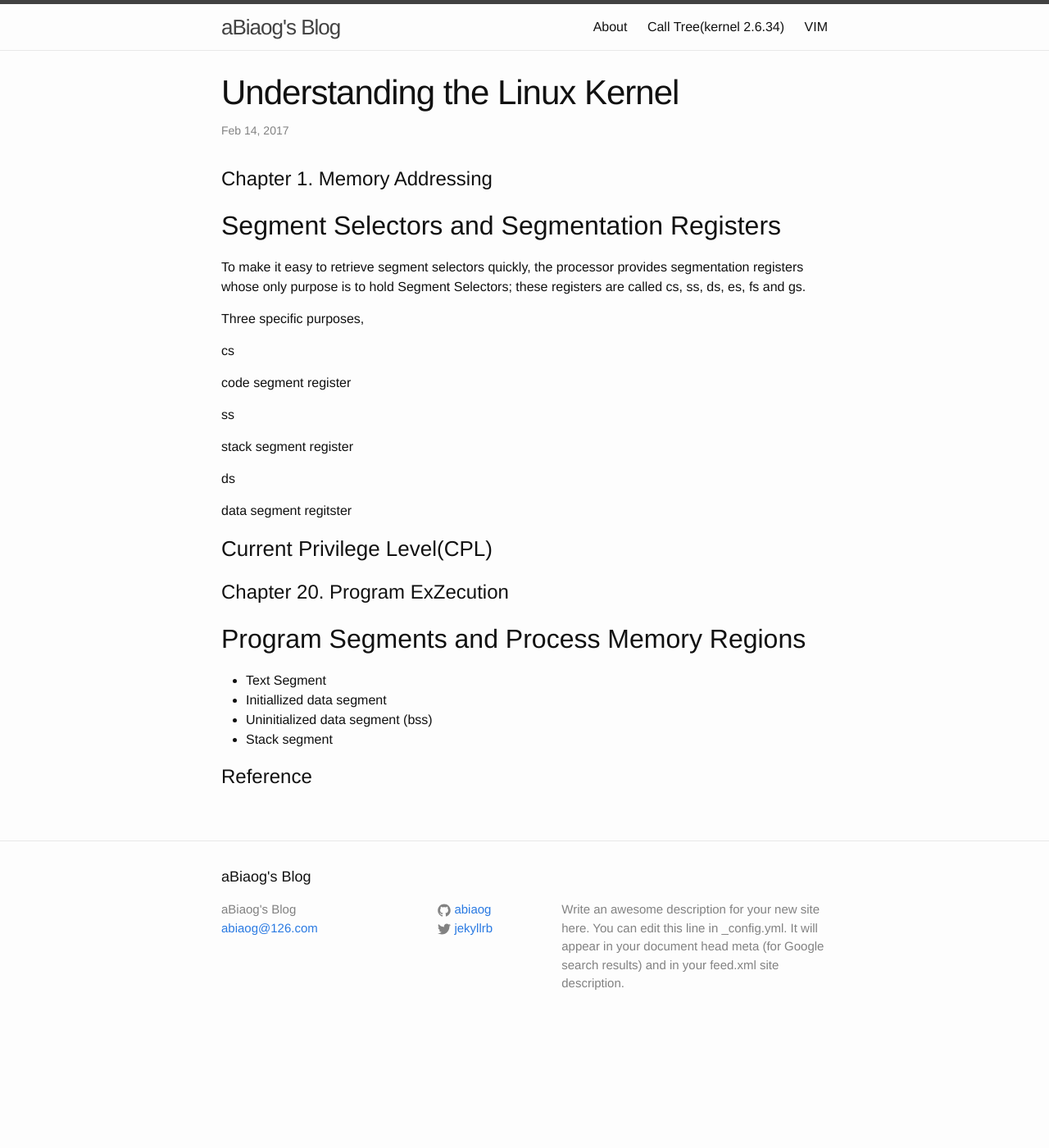
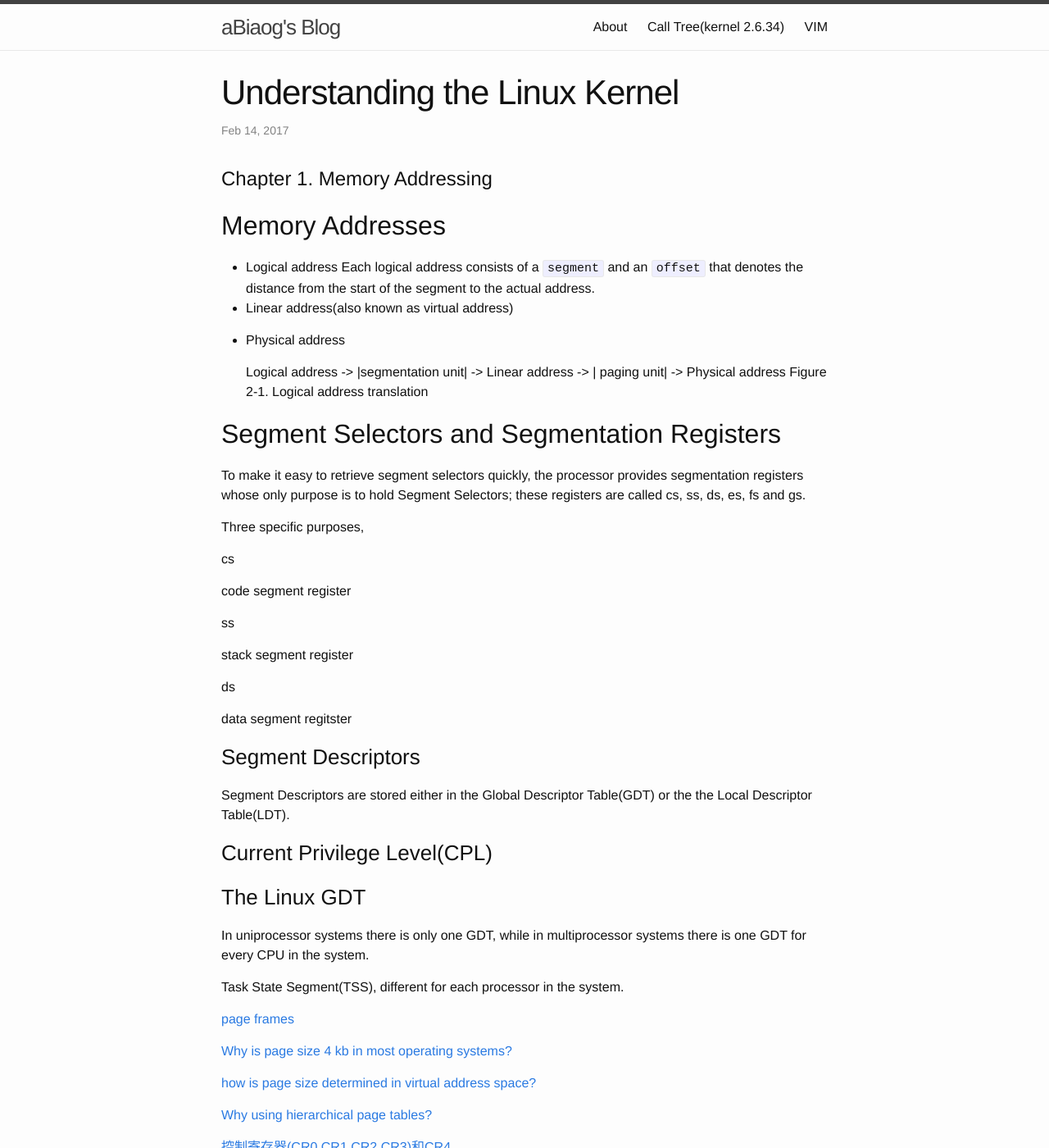
Before and after one commit to abiaog/abiaog.github.io, a Jekyll site: the page built from _posts/2017-02-14-Understanding-the-Linux-Kernel.markdown, in a window 1280 px wide and 1400 px high. Shown: the whole window at 82% size. Built offline with Jekyll 4.4.1, drawn with Linux system fonts in a browser that asks for light colours.

Commit message:
Understanding the Linux Kernel

```diff
--- a/_posts/2017-02-14-Understanding-the-Linux-Kernel.markdown
+++ b/_posts/2017-02-14-Understanding-the-Linux-Kernel.markdown
@@ -7,6 +7,17 @@ categories: jekyll update
 
 
 # Chapter 1. Memory Addressing
+
+## Memory Addresses
+
+* Logical address
+	Each logical address consists of a `segment` and an `offset` that denotes the distance from the start of the segment to the actual address.
+* Linear address(also known as virtual address)
+
+* Physical address
+
+	Logical address -> |segmentation unit| -> Linear address -> | paging unit| -> Physical address
+		Figure 2-1. Logical address translation
 
 ## Segment Selectors and Segmentation Registers
 
@@ -26,8 +37,28 @@ ds
 
 data segment regitster
 
+### Segment Descriptors
+
+Segment Descriptors are stored either in the Global Descriptor Table(GDT) or the the Local Descriptor Table(LDT).
+
 
 ### Current Privilege Level(CPL)
+
+
+### The Linux GDT
+In uniprocessor systems there is only one GDT, while in multiprocessor systems there is one GDT for every CPU in the system.
+
+Task State Segment(TSS), different for each processor in the system.
+
+[page frames](http://stackoverflow.com/questions/11783981/is-number-of-frame-number-of-pageslinux])
+
+[Why is page size 4 kb in most operating systems?](https://www.quora.com/Why-is-page-size-4-kb-in-most-operating-systems)
+
+[how is page size determined in virtual address space?](http://unix.stackexchange.com/questions/128213/how-is-page-size-determined-in-virtual-address-space)
+
+[Why using hierarchical page tables?](http://stackoverflow.com/questions/9834542/why-using-hierarchical-page-tables)
+
+[控制寄存器(CR0,CR1,CR2,CR3)和CR4](http://blog.chinaunix.net/uid-29512885-id-4575143.html)
 
 
 
```
Also changed, not shown: _posts/2016-02-17-Erlang.markdown (renamed from _posts/2017-02-17-Erlang.markdown, +6 -2 lines), _posts/2016-02-17-google-test.markdown (added, +27 -0 lines).
